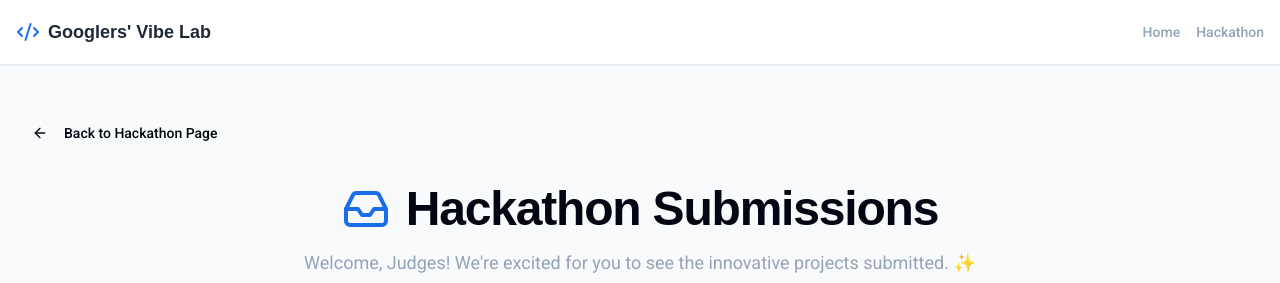
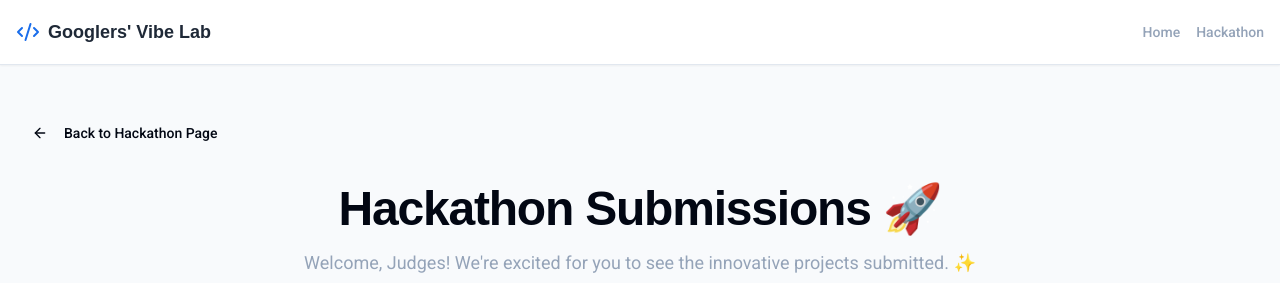
Before and after one commit to abiya-ai/GVL2025, a Next.js app: page /hackathon/submissions in a window 1280 px wide. Shown: the top 283 px of the page. Built offline with nearby package versions, Linux system fonts and the light colour scheme; a web font is replaced by a local one.

Commit message:
rm this and add a rocket emoji to the end of the text (_for element svg_

```diff
--- a/src/app/hackathon/submissions/page.tsx
+++ b/src/app/hackathon/submissions/page.tsx
@@ -1,3 +1,4 @@
+
 import { Button } from '@/components/ui/button';
 import { ArrowLeft, Inbox } from 'lucide-react';
 import Link from 'next/link';
@@ -26,12 +27,9 @@ export default function SubmissionsPage() {
         </Link>
       </Button>
       <div className="flex flex-col items-center text-center">
-        <div className="flex items-center gap-4 mb-4">
-          <Inbox className="w-12 h-12 text-primary" />
-          <h1 className="text-4xl font-bold tracking-tight font-headline md:text-5xl">
-            Hackathon Submissions
-          </h1>
-        </div>
+        <h1 className="text-4xl font-bold tracking-tight font-headline md:text-5xl mb-4">
+          Hackathon Submissions 🚀
+        </h1>
         <p className="mb-12 text-lg text-muted-foreground">
           Welcome, Judges! We're excited for you to see the innovative projects
           submitted. ✨
```
